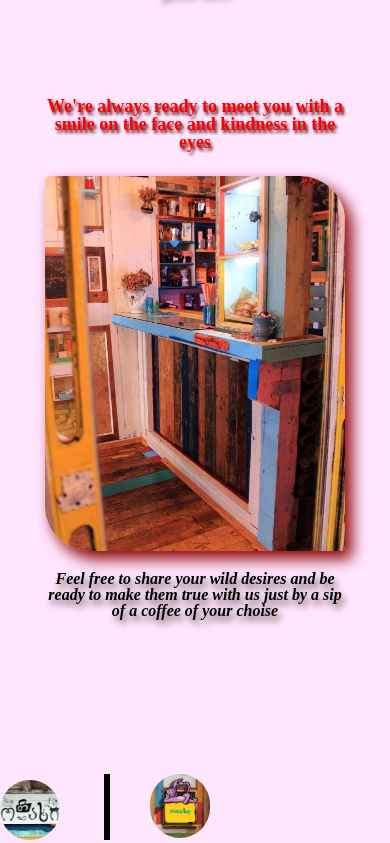
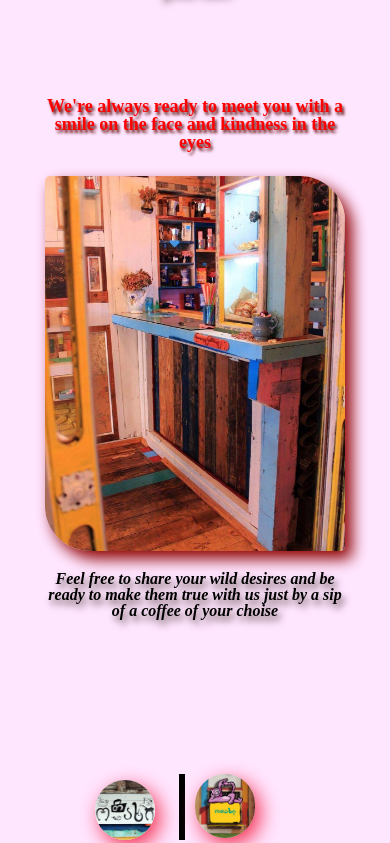
Before and after one commit to LikaChikhladze/lesson4, a plain HTML site: page index.html in a window 390 px wide. Shown: the part 773-1616 px from the top of the page. Drawn offline with Linux system fonts and the light colour scheme; a web font is replaced by a local one.

Commit message:
added footer responsive

```diff
--- a/css/responsive.css
+++ b/css/responsive.css
@@ -36,6 +36,12 @@
     max-width: 400px;
     width: 100%;
   }
+  .footer1-1 {
+    justify-content: center;
+  }
+  .footer1-2 {
+    max-width: 200px;
+  }
 }
 @media (max-width:480px) {
   .block1 {
@@ -56,6 +62,18 @@
     font-size: 16px;
 
   }
+  .footer1-2 {
+    max-width: 200px;
+    justify-content: space-between;
+  }
+  .footer1:nth-child(1)::after {
+    margin-left: 20px;
+    margin-right: 0;
+  }
+  .footer1 {
+    max-width: 100px;
+    width: 100%;
+  }
 }
 @media (max-width:320px) {
   .block1 {
@@ -71,6 +89,26 @@
   }
   .block1 p {
     font-size: 14px;
+  }
+  .footer1-2 {
+    max-width: 200px;
+    width: 100%;
+    justify-content: space-around;
+  }
+  .footer1:nth-child(1)::after {
+    margin-left: 12px;
+    margin-right: 0;
+  }
+  .footer1 {
+    flex-direction: row;
+    max-width: 80px;
+    width: 100%;
+    height: auto;
+  }
 
+  .footer1 img {
+    max-width: 60px;
+    width: 100%;
+    height: auto;
   }
 }
--- a/css/style.css
+++ b/css/style.css
@@ -1,9 +1,12 @@
 /*main page*/
+body {
+	background-color: #ffe6ff;
+}
 .conteiner {
 	width: 100%;
 	height: 200px;
 	padding: 50px;
-	background: lightblue;
+	/* background: lightblue; */
 }
 .section-wraper {
 	max-width: 1088px;
@@ -23,7 +26,7 @@
 	flex-wrap: wrap;
 	justify-content: space-around;
 	align-items: center;
-	background-color: beige;
+	/* background-color: beige; */
 	text-shadow: 3px 6px 16px rgb(246, 73, 102);
 }
 .otakhilogo {
@@ -31,6 +34,8 @@
 	width: 100%;
 	height: auto;
 	vertical-align: middle;
+	border-radius: 50px;
+	box-shadow: 5px 7px 20px rgb(244, 49, 81);
 }
 .nav {
 	max-width: 450px;
@@ -144,8 +149,18 @@
 
 /* footer */
 
-.footer {
+.footer1-1 {
 	padding-top: 55px;
+	flex-wrap: wrap;
+	/* background-color: aqua; */
+}
+.footer1-2 {
+	max-width: 300px;
+	width: 100%;
+	height: auto;
+	/* background-color: lightcyan; */
+	display: flex;
+	flex-wrap: wrap;
 	vertical-align: baseline;
 }
 .footer footer1 {
@@ -158,6 +173,7 @@
 	width: 100%;
 	height: auto;
 	border-radius: 70px;
+	box-shadow: 5px 7px 20px rgb(244, 49, 81);
 }
 .footer1:nth-child(1)::after {
 	content: " ";
@@ -166,7 +182,7 @@
 	border-style: solid;
 	background-color: black;
 	display: inline-block;
-	margin-left: 40px;
+	margin-left: 30px;
 	margin-right: 40px;
 }
 
--- a/index.html
+++ b/index.html
@@ -74,12 +74,17 @@
     </section>
     <footer>
       <div class="container2">
-        <div class="section-wraper footer">
-          <div class="footer1">
-            <img src="images/otakhi2.jpeg" alt="word OTAKHI in written form" />
-          </div>
-          <div class="footer1">
-            <img src="images/otakhi3.jpeg" alt="otakhi's cat in footer" />
+        <div class="section-wraper footer1-1">
+          <div class="footer1-2">
+            <div class="footer1">
+              <img
+                src="images/otakhi2.jpeg"
+                alt="word OTAKHI in written form"
+              />
+            </div>
+            <div class="footer1">
+              <img src="images/otakhi3.jpeg" alt="otakhi's cat in footer" />
+            </div>
           </div>
         </div>
       </div>
```
